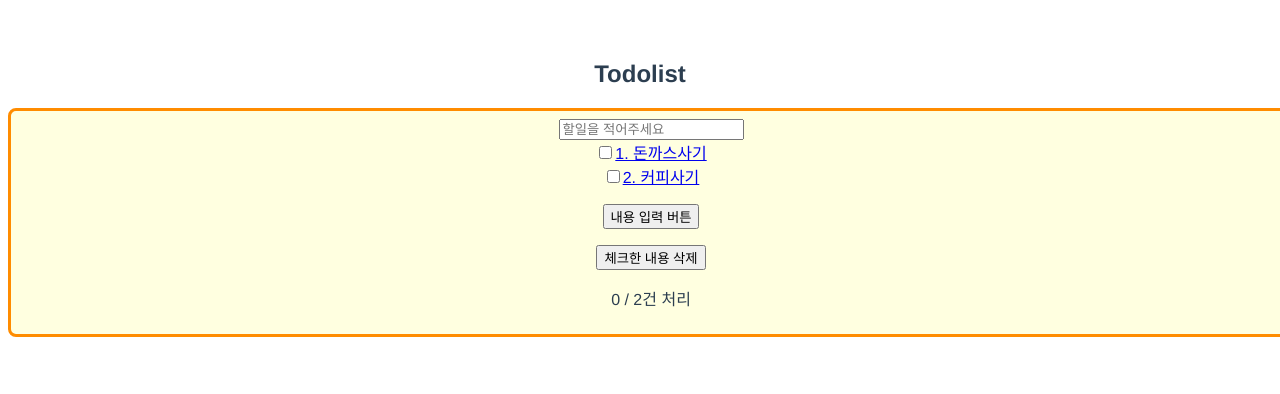
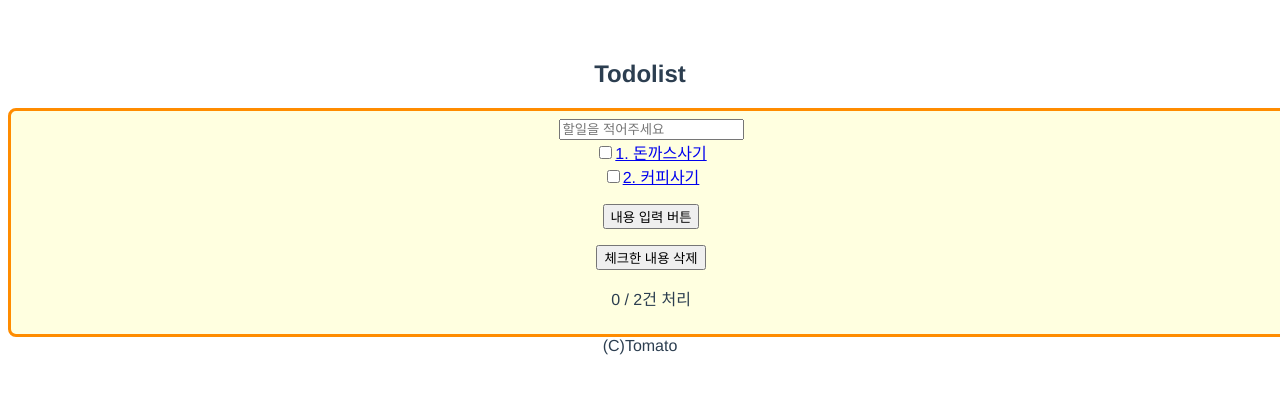
Before and after one commit to MinJaehyun/study-vue, a Vue app: page /todolist in a window 1280 px wide. Shown: the top 394 px of the page. Built offline with nearby package versions, Linux system fonts and the light colour scheme.

Commit message:
Add slot

```diff
--- a/src/components/TodoList.vue
+++ b/src/components/TodoList.vue
@@ -25,6 +25,8 @@
       <p><button @click="cleanToDo">체크한 내용 삭제</button></p>
       <p>{{ remaining }} / {{ todos.length }}건 처리</p>
     </div>
+    <slot name="icon">(C)</slot>
+    <slot name="text">Tomato</slot>
   </div>
 </template>
 
--- a/src/pages/TodoList.vue
+++ b/src/pages/TodoList.vue
@@ -1,5 +1,12 @@
 <template>
-  <TodoList></TodoList>
+  <TodoList>
+    <!--    <template #icon>-->
+    <!--      &lt;!&ndash;      <span></span>&ndash;&gt;-->
+    <!--    </template>-->
+    <!--    <template #text>-->
+    <!--      <span>Banana</span>-->
+    <!--    </template>-->
+  </TodoList>
 </template>
 
 <script lang="ts">
```
